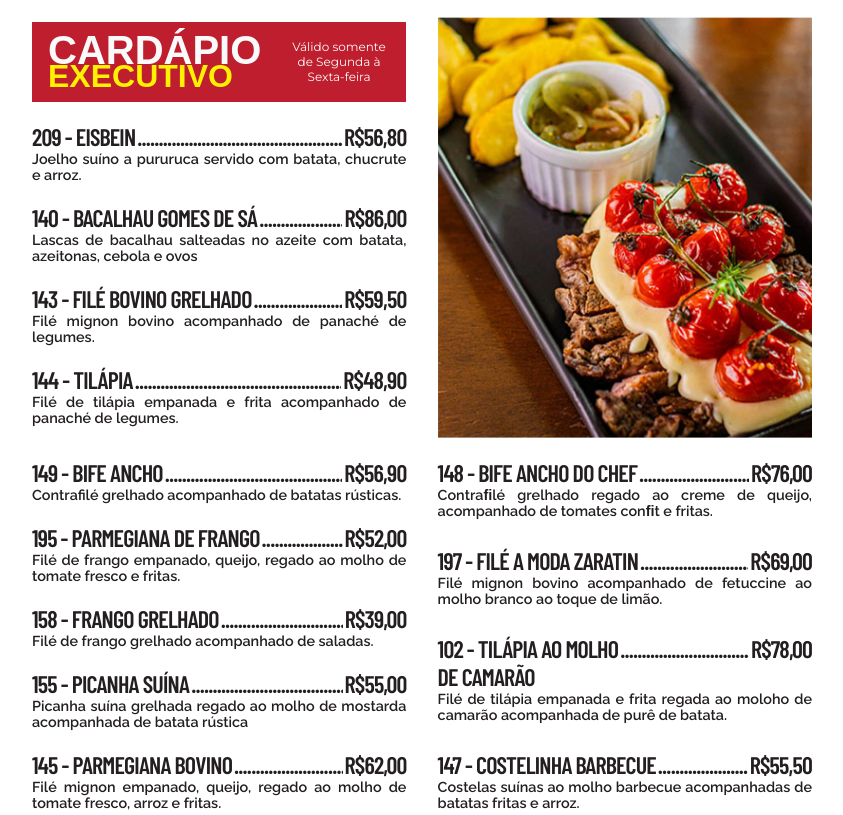
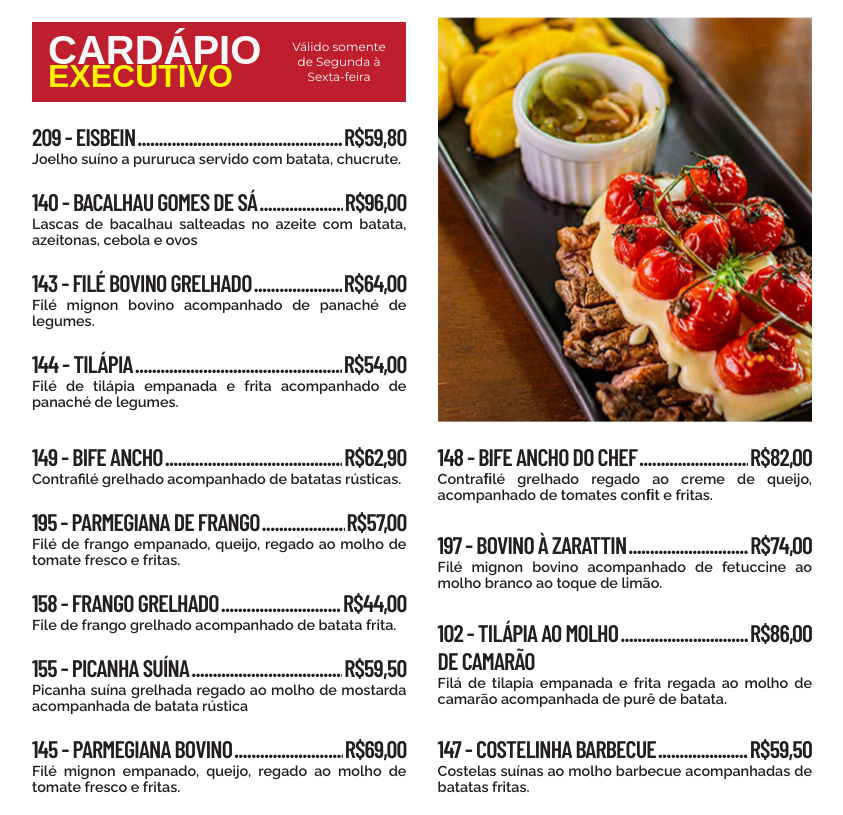
Before and after one commit to ericLimma/fasbier, a plain HTML site: page cardapio/index.html in a window 1280 px wide. Shown: the part 1300-2115 px from the top of the page, without its empty margins (218-1061 px from the left). Drawn offline with nearby package versions, Linux system fonts and the light colour scheme; a web font is replaced by a local one.

Commit message:
attualização de valores

```diff
--- a/cardapio/index.html
+++ b/cardapio/index.html
@@ -79,16 +79,16 @@
                             <p class="item-cod">209 - EISBEIN</p>
                             <span
                                 class="separador">..................................................................................................................................................................</span>
-                            <p class="item-preco">R$56,80</p>
+                            <p class="item-preco">R$59,80</p>
                         </div>
-                        <p class="item-descricao">Joelho suíno a pururuca servido com batata, chucrute e arroz.</p>
+                        <p class="item-descricao">Joelho suíno a pururuca servido com batata, chucrute.</p>
                     </div>
                     <div class="item">
                         <div class="item-nome">
                             <p class="item-cod">140 - BACALHAU GOMES DE SÁ</p>
                             <span
                                 class="separador">..........................................................................</span>
-                            <p class="item-preco">R$86,00</p>
+                            <p class="item-preco">R$96,00</p>
                         </div>
                         <p class="item-descricao">Lascas de bacalhau salteadas no azeite com batata, azeitonas, cebola e
                             ovos</p>
@@ -97,7 +97,7 @@
                         <div class="item-nome">
                             <p class="item-cod">143 - FILÉ BOVINO GRELHADO</p>
                             <span class="separador">......................</span>
-                            <p class="item-preco">R$59,50</p>
+                            <p class="item-preco">R$64,00</p>
                         </div>
                         <p class="item-descricao">Filé mignon bovino acompanhado de panaché de legumes.</p>
                     </div>
@@ -106,7 +106,7 @@
                             <p class="item-cod">144 - TILÁPIA</p>
                             <span
                                 class="separador">......................................................................</span>
-                            <p class="item-preco">R$48,90</p>
+                            <p class="item-preco">R$54,00</p>
                         </div>
                         <p class="item-descricao">Filé de tilápia empanada e frita acompanhado de panaché de
                             legumes.
@@ -124,7 +124,7 @@
                             <p class="item-cod">149 - bife ancho</p>
                             <span
                                 class="separador">..................................................................</span>
-                            <p class="item-preco">R$56,90</p>
+                            <p class="item-preco">R$62,90</p>
                         </div>
                         <p class="item-descricao">Contrafilé grelhado acompanhado de batatas rústicas.</p>
                     </div>
@@ -132,7 +132,7 @@
                         <div class="item-nome">
                             <p class="item-cod">195 - Parmegiana de frango</p>
                             <span class="separador">......................</span>
-                            <p class="item-preco">R$52,00</p>
+                            <p class="item-preco">R$57,00</p>
                         </div>
                         <p class="item-descricao">Filé de frango empanado, queijo, regado ao molho de tomate fresco e
                             fritas.
@@ -143,9 +143,9 @@
                             <p class="item-cod">158 - Frango grelhado</p>
                             <span
                                 class="separador">............................................................................</span>
-                            <p class="item-preco">R$39,00</p>
+                            <p class="item-preco">R$44,00</p>
                         </div>
-                        <p class="item-descricao">Filé de frango grelhado acompanhado de saladas.
+                        <p class="item-descricao">File de frango grelhado acompanhado de batata frita.
                         </p>
                     </div>
                     <!-- <div class="item">
@@ -163,7 +163,7 @@
                             <p class="item-cod">155 - Picanha suína</p>
                             <span
                                 class="separador">..................................................................</span>
-                            <p class="item-preco">R$55,00</p>
+                            <p class="item-preco">R$59,50</p>
                         </div>
                         <p class="item-descricao">Picanha suína grelhada regado ao molho de mostarda
                             acompanhada de batata rústica</p>
@@ -173,10 +173,10 @@
                             <p class="item-cod">145 - PARMEGIANA BOVINO</p>
                             <span
                                 class="separador">............................................................................</span>
-                            <p class="item-preco">R$62,00</p>
+                            <p class="item-preco">R$69,00</p>
                         </div>
-                        <p class="item-descricao">Filé mignon empanado, queijo, regado ao molho de tomate fresco, arroz
-                            e fritas.</p>
+                        <p class="item-descricao">Filé mignon empanado, queijo, regado ao molho de tomate fresco e
+                            fritas.</p>
                     </div>
                 </div>
                 <div class="column">
@@ -185,15 +185,16 @@
                         <div class="item-nome">
                             <p class="item-cod">148 - bife ancho do chef</p>
                             <span class="separador">............................................</span>
-                            <p class="item-preco">R$76,00</p>
+                            <p class="item-preco">R$82,00</p>
                         </div>
-                        <p class="item-descricao">Contraﬁlé grelhado regado ao creme de queijo, acompanhado de tomates conﬁt e fritas.</p>
+                        <p class="item-descricao">Contraﬁlé grelhado regado ao creme de queijo, acompanhado de tomates
+                            conﬁt e fritas.</p>
                     </div>
                     <div class="item">
                         <div class="item-nome">
-                            <p class="item-cod">197 - Filé a moda zaratin</p>
+                            <p class="item-cod">197 - BOVINO À ZARATTIN</p>
                             <span class="separador">............................................</span>
-                            <p class="item-preco">R$69,00</p>
+                            <p class="item-preco">R$74,00</p>
                         </div>
                         <p class="item-descricao">Filé mignon bovino acompanhado de fetuccine ao molho branco ao toque
                             de limão.
@@ -204,9 +205,9 @@
                             <p class="item-cod ">102 - tilápia ao molho <br> de camarão</p>
                             <span
                                 class="separador">..................................................................</span>
-                            <p class="item-preco">R$78,00</p>
+                            <p class="item-preco">R$86,00</p>
                         </div>
-                        <p class="item-descricao">Filé de tilápia empanada e frita regada ao moloho de camarão
+                        <p class="item-descricao">Filá de tilapia empanada e frita regada ao molho de camarão
                             acompanhada de purê de batata.
                         </p>
                     </div>
@@ -214,10 +215,9 @@
                         <div class="item-nome">
                             <p class="item-cod">147 - COSTELINHA BARBECUE</p>
                             <span class="separador">......................</span>
-                            <p class="item-preco">R$55,50</p>
+                            <p class="item-preco">R$59,50</p>
                         </div>
-                        <p class="item-descricao">Costelas suínas ao molho barbecue acompanhadas de batatas fritas e
-                            arroz.
+                        <p class="item-descricao">Costelas suínas ao molho barbecue acompanhadas de batatas fritas.
                         </p>
                     </div>
                 </div>
@@ -455,7 +455,7 @@
                     <div class="item">
                         <div class="item-nome">
                             <p class="item-cod">241 - LOMBO DE BACALHAU gadus morhua <br> À GRILLÉ
-                                .................................................... r$178,00</p>
+                                .................................................... R$184,00</p>
                         </div>
                         <p class="item-descricao">Lombo de bacalhau GADUS MORHUA grelhado no azeite, brócolis, cebola,
                             batata sautê, azeitonas e arroz.</p>
@@ -523,7 +523,7 @@
                         <div class="item-nome">
                             <p class="item-cod">221 - stinco de cordeiro</p>
                             <span class="separador">............................................</span>
-                            <p class="item-preco">r$84,50</p>
+                            <p class="item-preco">r$89,00</p>
                         </div>
                         <p class="item-descricao">Stinco de cordeiro braseado com chimuchurri acompanhado de risoto de
                             limão siciliano.</p>
@@ -533,7 +533,7 @@
                     <div class="item">
                         <div class="item-nome">
                             <p class="item-cod">388 - Medalhão a moda zaratin
-                                <br>.......................................................................... r$92,00
+                                <br>.......................................................................... r$96,00
                             </p>
                         </div>
                         <p class="item-descricao">Filé mignon bovino acompanhado de fettuccine ao molho branco ao toque
@@ -542,14 +542,14 @@
                     <div class="item">
                         <div class="item-nome">
                             <p class="item-cod">261 - MEDALHÃO DE MIGNON AO VINHO DO <br> PORTO
-                                ......................................................... r$93,00</p>
+                                ......................................................... r$97,00</p>
                         </div>
                         <p class="item-descricao">Filé mignon grelhado acompanhado de risoto de amêndoas.</p>
                     </div>
                     <div class="item">
                         <div class="item-nome">
                             <p class="item-cod">266 - MEDALHÃO DE MIGNON AO MOLHO DE <br> POIVRE VERT
-                                ............................................ r$93,00</p>
+                                ............................................ r$97,00</p>
                         </div>
                         <p class="item-descricao">Filé mignon grelhado acompanhado de risoto de palmito.</p>
                     </div>
```
